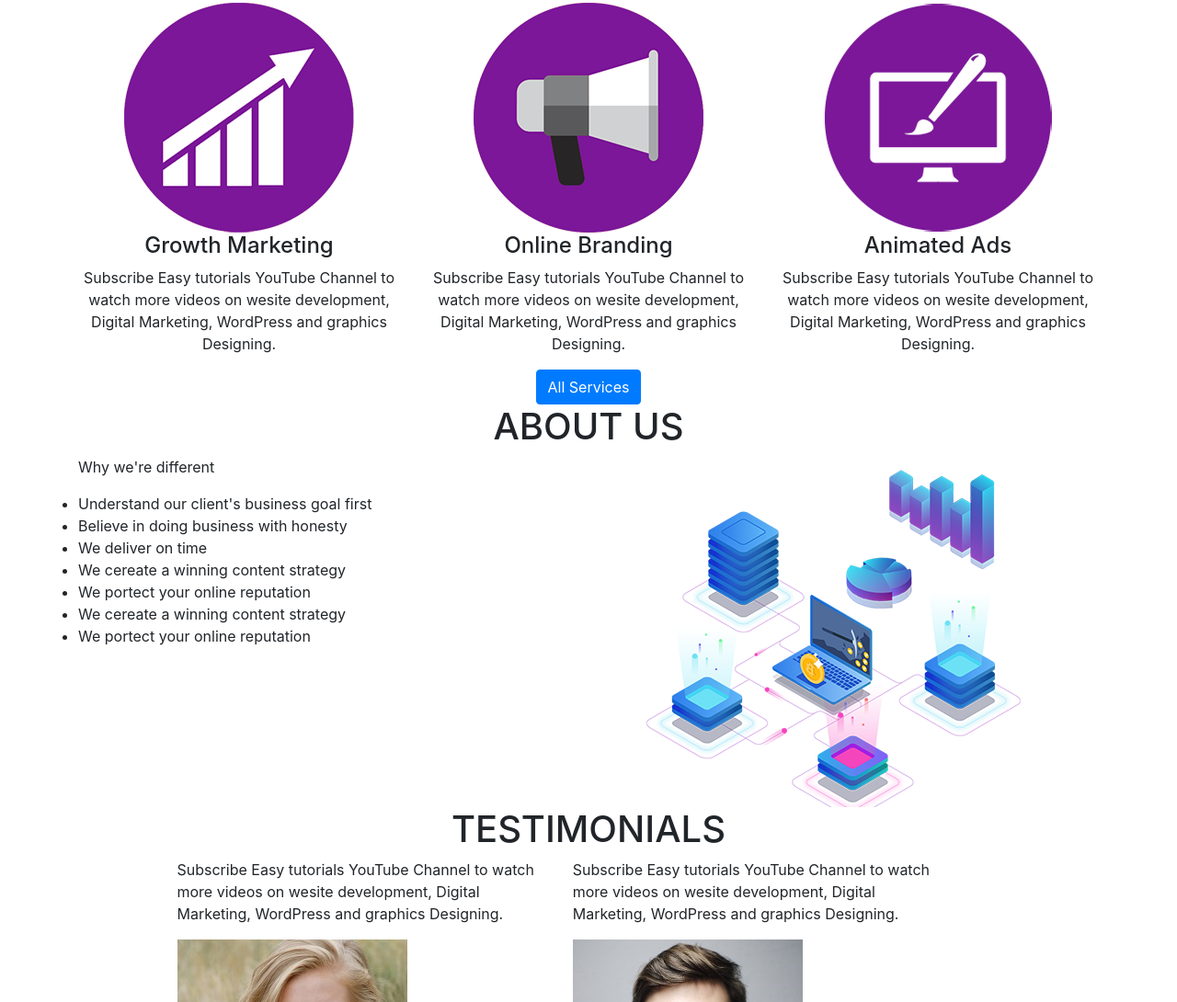
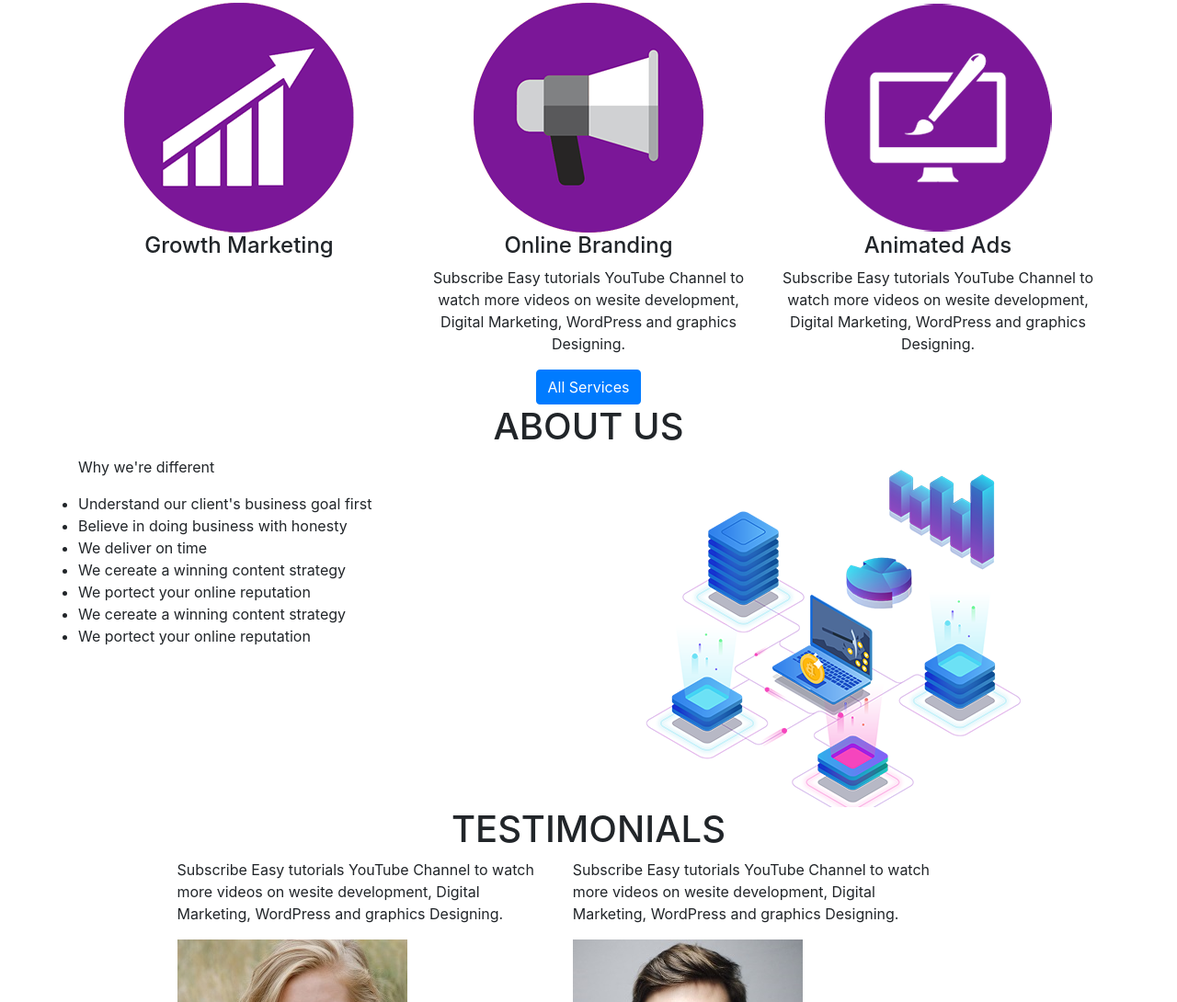
Before and after one commit to soniah770/Design_Templates, a plain HTML site: page Agency-Website-Code/index.html in a window 1280 px wide. Shown: the part 788-1878 px from the top of the page at 92% size. Drawn offline with nearby package versions, Linux system fonts and the light colour scheme; files that its build step writes are made by us from their sources.

Commit message:
Update index.html

```diff
--- a/Agency-Website-Code/index.html
+++ b/Agency-Website-Code/index.html
@@ -68,7 +68,6 @@
 <div class="col-md-4 services">
 <img src="images/service1.png" class="service-img">
 <h4>Growth Marketing</h4>
-<p>Subscribe Easy tutorials YouTube Channel to watch more videos on wesite development, Digital Marketing, WordPress and graphics Designing.</p>
 </div>
 <div class="col-md-4 services">
 <img src="images/service2.png" class="service-img">
```
